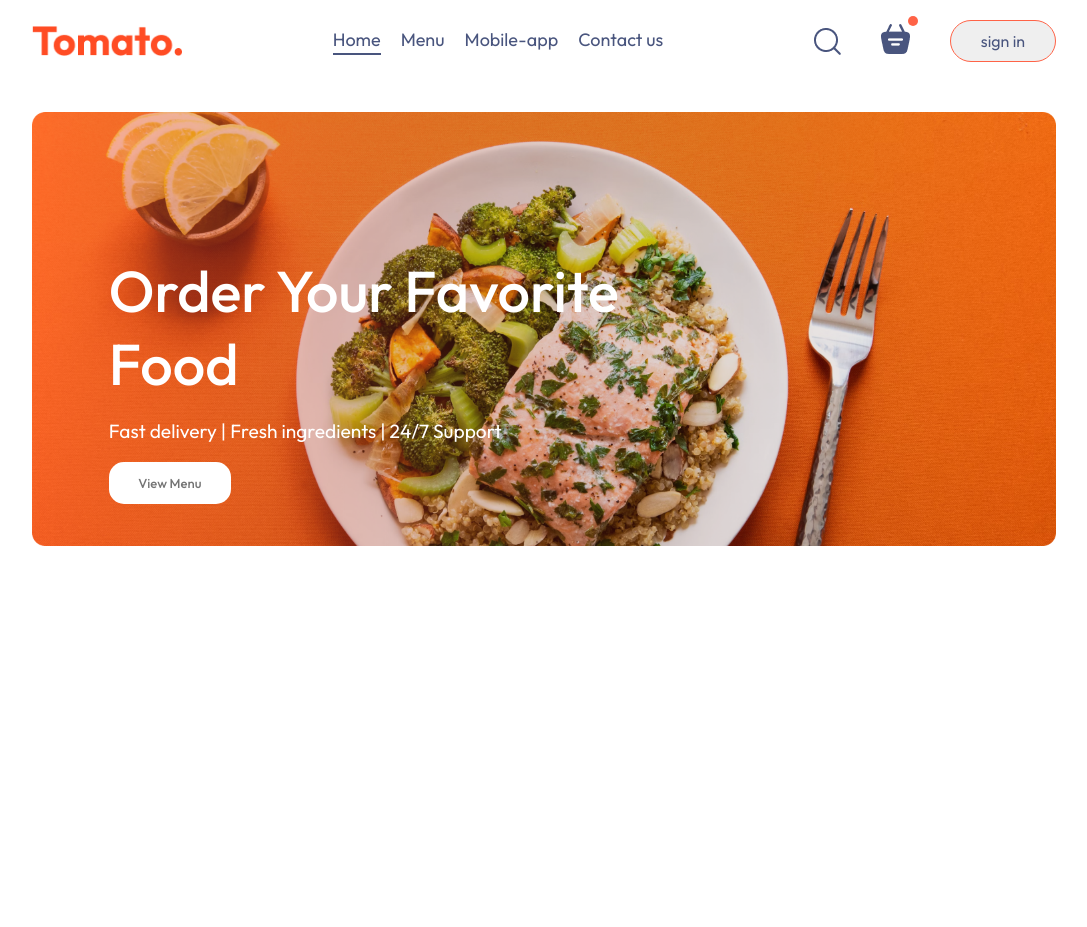
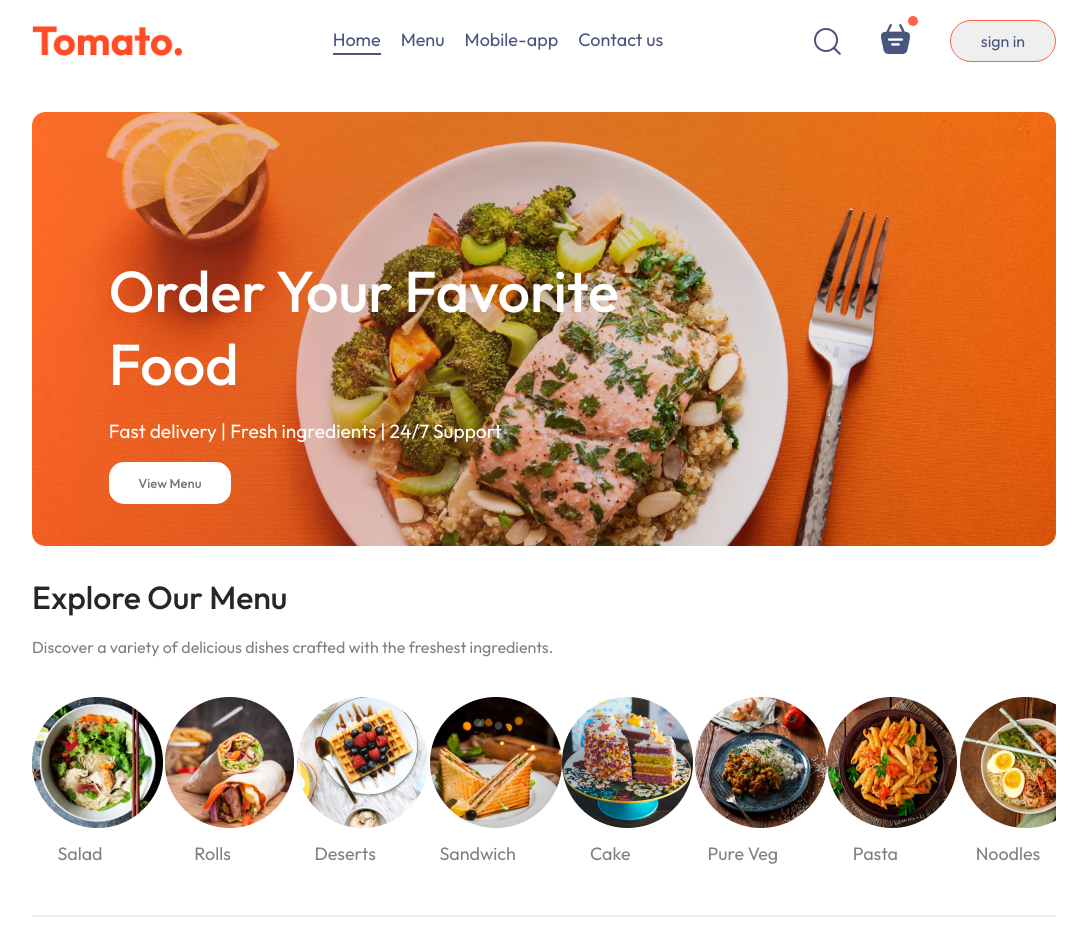
Before and after one commit to HxArmus/Food-Hub2.0, a React (Vite) app: page / in a window 1280 px wide. Shown: the whole page, without its empty margins (96-1183 px from the left). Before the commit the page ends 800 px from the top, so only its background shows below. Built offline with nearby package versions, Linux system fonts and the light colour scheme.

Commit message:
explore menu completed

```diff
--- /dev/null
+++ b/src/components/Exploremenu/Exploremenu.css
@@ -0,0 +1,57 @@
+.Exploremenu {
+    display: flex;
+    flex-direction: column;
+   gap: 20px;
+
+}
+.Exploremenu h1 {
+
+    font-weight: 500;
+    color: #262626;
+
+}
+.Exploremenu-text{
+    max-width: 60%;
+    color: #808080;
+
+}
+.Exploremenu-list{
+    display: flex;
+    justify-content: space-between;
+    align-items: center;
+    gap: 30px;
+    text-align: center;
+    margin: 20px 0;
+    overflow-x: scroll;
+
+}
+.Exploremenu-list::-webkit-scrollbar {
+    display: none;
+}
+.Exploremenu-list-item{
+    width: 7.5vw;
+    min-width: 80px;
+    cursor: pointer;
+    border-radius: 50%;
+    transition: transform 0.3s ease;
+
+
+}
+.Exploremenu-list-item p{
+    margin-top: 10px;
+    color: #808080;
+    font-size: max(1.4vw, 16px);
+    cursor: pointer;
+    text-align: center;
+}
+.Exploremenu hr{
+    margin: 10px 0;
+    border: none;
+    height: 2px;
+    background: #eee;
+}
+.Exploremenu-list-item .active{
+    border:4px solid tomato;
+    padding: 2px;
+
+}
--- a/src/components/Exploremenu/Exploremenu.jsx
+++ b/src/components/Exploremenu/Exploremenu.jsx
@@ -0,0 +1,28 @@
+import React from 'react'
+import './Exploremenu.css'
+import { menu_list } from '../../assets/assets'
+
+const Exploremenu = ({category, setCategory}) => {
+  return (
+    <div  className='Exploremenu' id='Exploremenu'>
+        <h1>Explore Our Menu</h1>
+        <p className='Exploremenu-text'>Discover a variety of delicious dishes crafted with the freshest ingredients.</p>
+        <div className='Exploremenu-list'>
+          {menu_list.map((item, index) => {
+            return (
+              <div onClick={() => setCategory(prev=>prev===item.menu_name ? 'all' : item.menu_name)} className='Exploremenu-list-item' key={index}>
+                <img className={category === item.menu_name ? 'active' : ''} src={item.menu_image} alt={item.name} />
+
+                <p>{item.menu_name}</p>
+
+            </div>
+            )
+          })}
+
+        </div>
+        <hr />
+    </div>
+  )
+}
+
+export default Exploremenu
--- a/src/components/pages/Home/Home.jsx
+++ b/src/components/pages/Home/Home.jsx
@@ -1,12 +1,17 @@
 import React from 'react'
 import './Home.css'
 import Header from '../../Header/Header'
+import Exploremenu from '../../Exploremenu/Exploremenu'
 
 const Home = () => {
+  const [category, setCategory] = React.useState('all');
+
+
   return (
     <div>
 
       <Header/>
+      <Exploremenu category={category} setCategory={setCategory} />
     </div>
   )
 }
```
